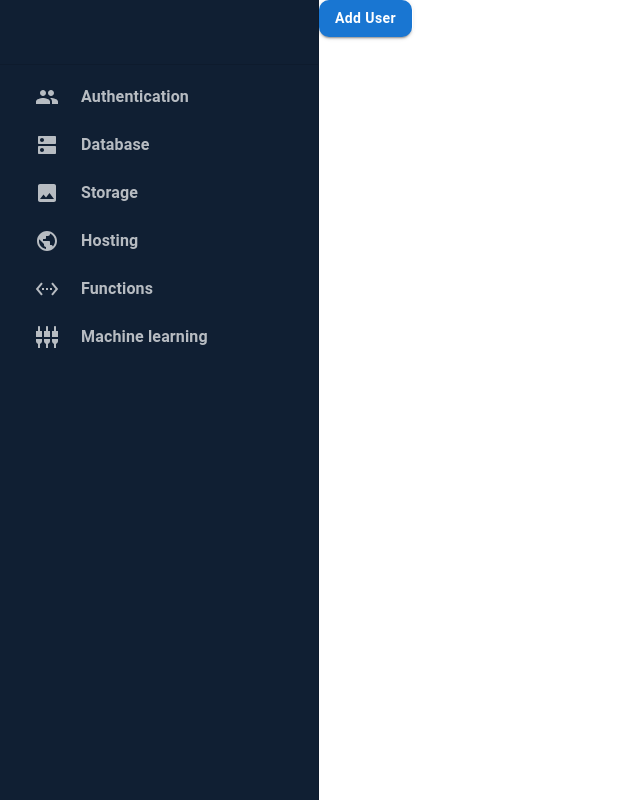
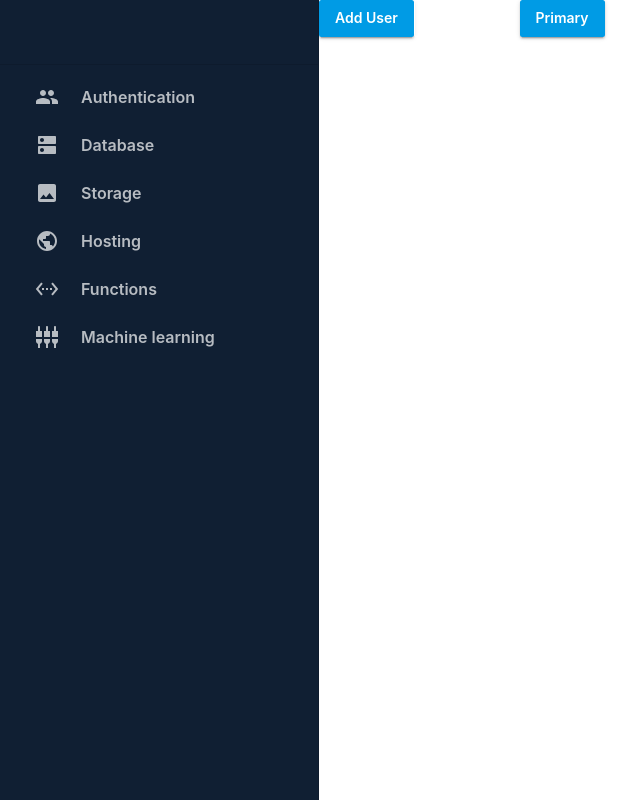
Before and after one commit to brunohgrau/mui, a React (Create React App) app: page /authentication in a window 1280 px wide. Shown: the whole page, without its empty margins (1-641 px from the left). Built offline with nearby package versions, Linux system fonts and the light colour scheme.

Commit message:
MUI Global Theme

```diff
--- a/src/dashboardTheme.js
+++ b/src/dashboardTheme.js
@@ -1,14 +1,50 @@
 import { createTheme } from "@mui/material/styles";
 
 export const dashboardTheme = createTheme({
+  palette: {
+    primary: {
+      main: "#009be5",
+    },
+  },
+  typography: {
+    fontFamily: [
+      "-apple-system",
+      "BlinkMacSystemFont",
+      '"Segoe UI"',
+      "Roboto",
+      '"Helvetica Neue"',
+      "Arial",
+      "sans-serif",
+      '"Apple Color Emoji"',
+      '"Segoe UI Emoji"',
+      '"Segoe UI Symbol"',
+    ].join(","),
+  },
+  spacing: [4, 8, 12, 16, 20],
+
   components: {
     // Name of the component
     MuiButton: {
       styleOverrides: {
         // Name of the slot
         root: {
-          // Some CSS
-          fontSize: "1rem",
+          fontWeight: 600,
+          fontSize: "0.875rem",
+          textTransform: "capitalize",
+          borderRadius: 2.5,
+          "&.MuiButton-contained": {
+            backgroundColor: "009be5",
+            "&:hover": {
+              backgroundColor: "006db3",
+            },
+          },
+          "&.MuiButton-outlined": {
+            color: "#fff",
+            borderColor: "#fff",
+            "&:hover": {
+              backgroundColor: "transparent",
+            },
+          },
         },
       },
     },
--- a/src/pages/Authentication/Authentication.js
+++ b/src/pages/Authentication/Authentication.js
@@ -3,33 +3,14 @@ import Grid from "@mui/material/Grid";
 import CommonButton from "../../components/common/CommonButton/CommonButton";
 
 const Authentication = () => {
-  const buttonStyles = {
-    fontWeight: 600,
-    fontSize: "0.875rem",
-    textTransform: "capitalize",
-    borderRadius: 2.5,
-    "&.MuiButton-contained": {
-      backgroundColor: "009be5",
-      "&:hover": {
-        backgroundColor: "006db3",
-      },
-    },
-    "&.MuiButton-outlined": {
-      color: "#fff",
-      borderColor: "#fff",
-      "&:hover": {
-        backgroundColor: "transparent",
-      },
-    },
-  };
+  const buttonStyles = {};
 
   return (
     <Grid item xs={8}>
-      <CommonButton variant="contained" sx={buttonStyles}>
-        Add User
-      </CommonButton>
-      <CommonButton variant="outlined" sx={buttonStyles}>
-        Web Setup
+      <CommonButton variant="contained">Add User</CommonButton>
+      <CommonButton variant="outlined">Web Setup</CommonButton>
+      <CommonButton variant="contained" color="primary">
+        Primary
       </CommonButton>
     </Grid>
   );
```
